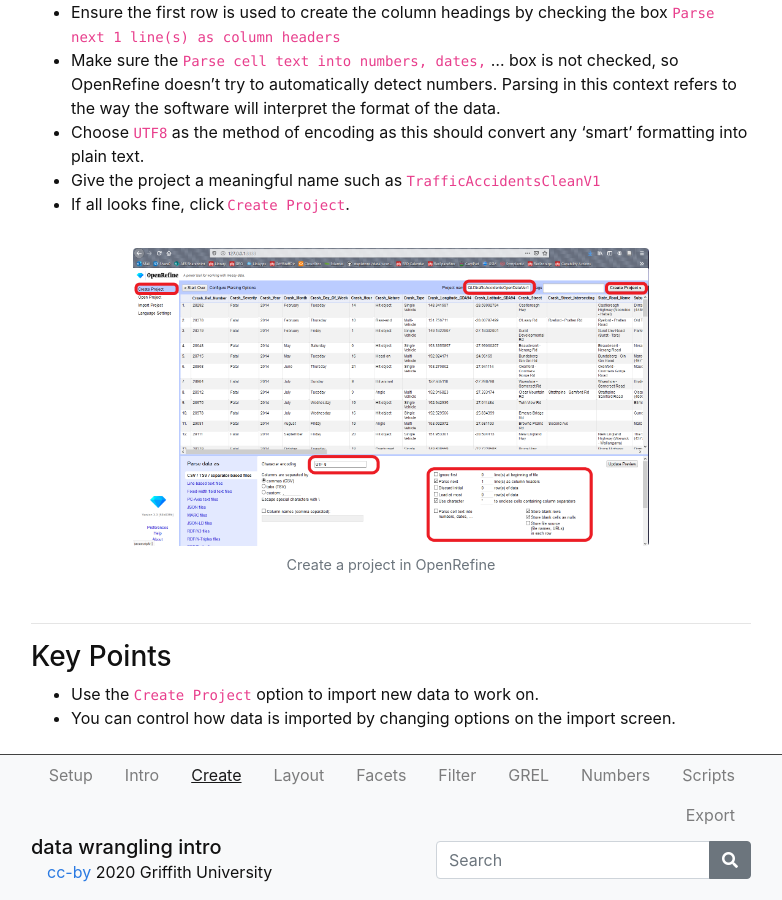
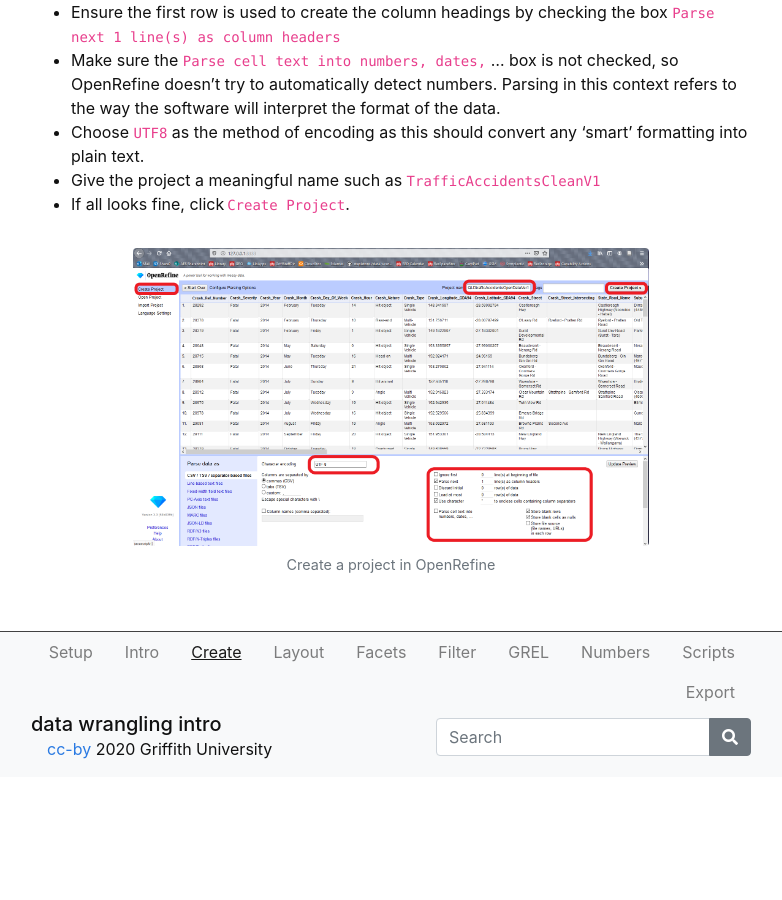
Before and after one commit to GULibrarySandbox/intro-data-wrangle, a Jekyll site: the page built from content/2-lesson.md, in a window 1280 px wide and 900 px high, scrolled down 2243 px. Shown: the whole window, without its empty margins (249-1031 px from the left). Built offline with Jekyll 4.4.1, drawn with Linux system fonts in a browser that asks for light colours; after the commit the page ends 3020 px from its top, so only the background shows below that.

Commit message:
Update 2-lesson.md

```diff
--- a/content/2-lesson.md
+++ b/content/2-lesson.md
@@ -71,10 +71,3 @@ There are options to indicate whether the dataset has column headers included an
 - If all looks fine, click `Create Project`.
 
 {% include figure.html img="ORCreateProject.png" alt="Create Project" caption="Create a project in OpenRefine" width="75%" %}
-
------
-
-### Key Points
-
-- Use the `Create Project` option to import new data to work on.
-- You can control how data is imported by changing options on the import screen.
```
